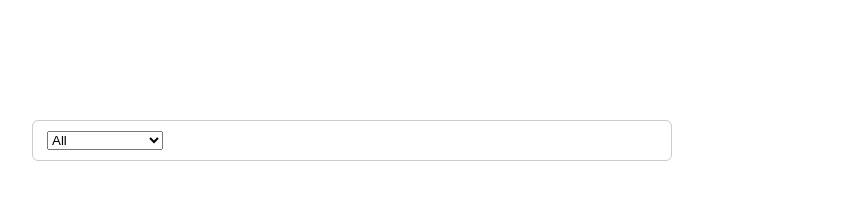
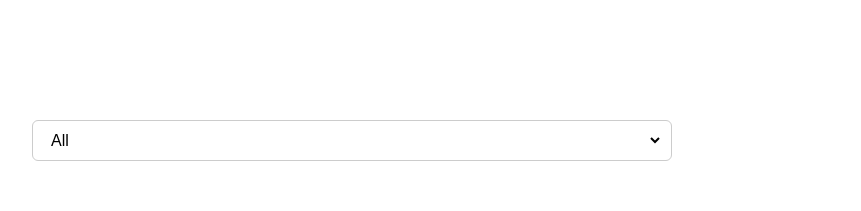
Before and after one commit to MustSee/tableReactJS, a React (Create React App) app: page / in a window 1280 px wide. Shown: the top 211 px of the page, without its empty margins (288-1149 px from the left). Built offline with nearby package versions, Linux system fonts and the light colour scheme.

Commit message:
customized dropdown list

```diff
--- a/src/App.css
+++ b/src/App.css
@@ -35,4 +35,16 @@ td {
   background: #fff;
   border: 1px solid #ccc;
   border-radius: 6px;
+  overflow: hidden;
 }
+
+.chooseEnv select {
+  background: transparent;
+  line-height: 1;
+  border: 0;
+  padding: 0;
+  border-radius: 0;
+  width: 100%;
+  z-index: 10;
+  font-size: 1em;
+}
```
Also changed, not shown: src/App.js (+7 -63 lines).
